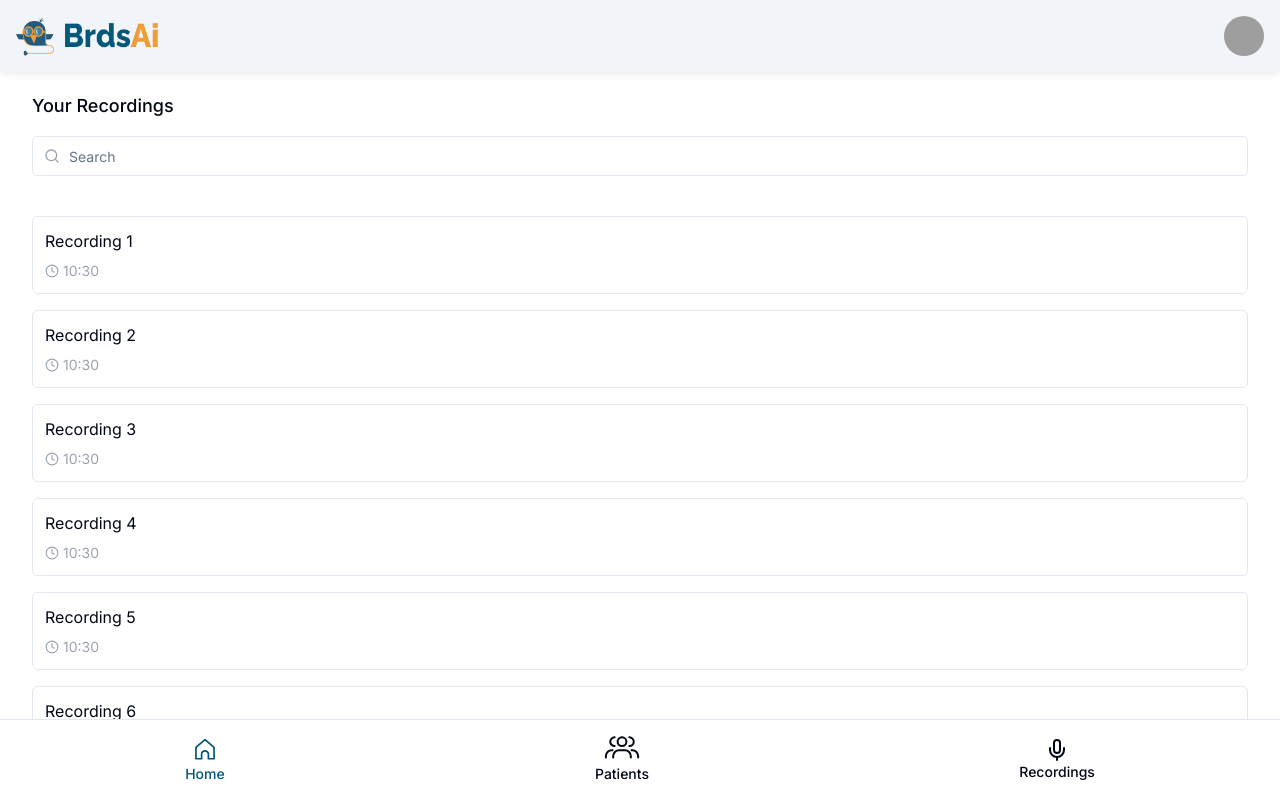
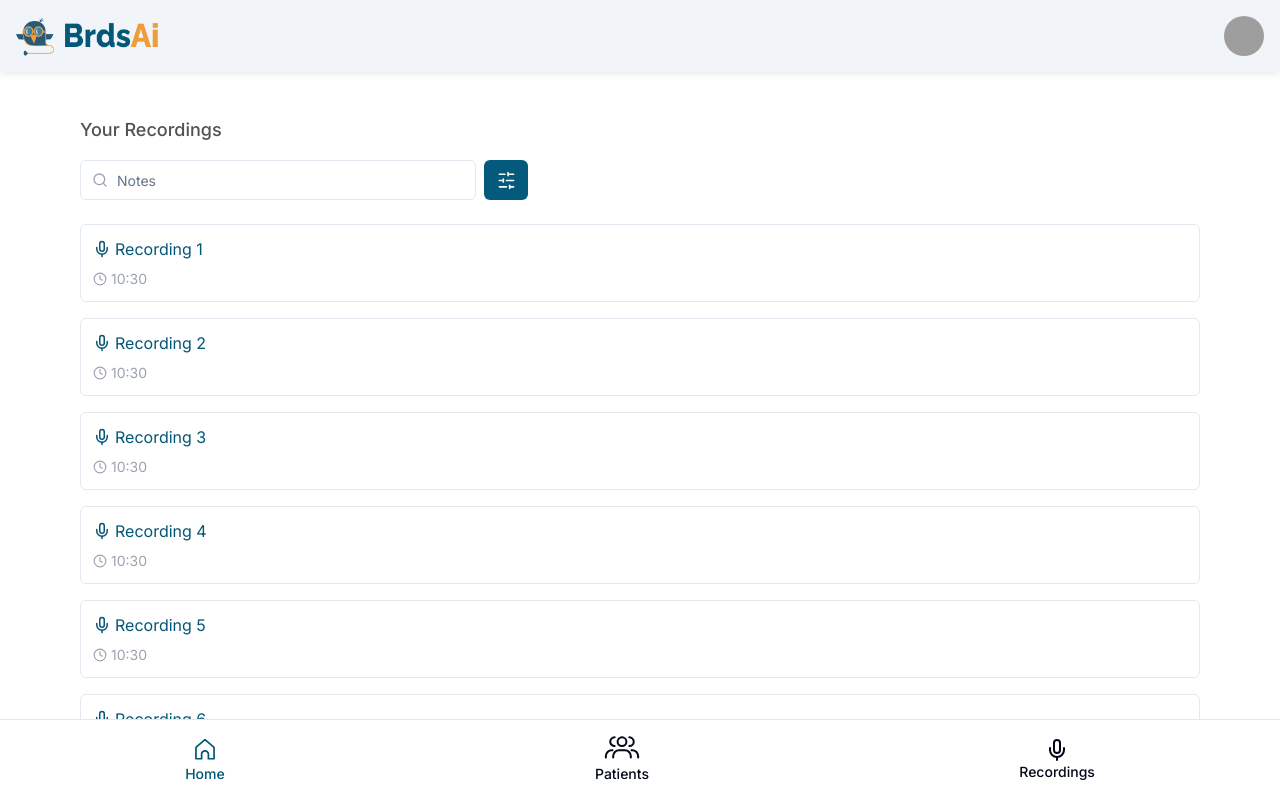
Before and after one commit to PriyanshuSharma23/brdsai-wingman, a Next.js app: page / in a window 1280 px wide. Shown: the top 798 px of the page. Built offline with nearby package versions, Linux system fonts and the light colour scheme; grey boxes are pictures that could not be loaded.

Commit message:
made layout consistent

```diff
--- a/app/(authenticated)/page.tsx
+++ b/app/(authenticated)/page.tsx
@@ -1,20 +1,28 @@
 import Link from "next/link";
 import { SearchIconInput } from "@/components/ui/icon-input";
-import { Clock, Search } from "lucide-react";
+import { Clock, Mic, Search, SlidersHorizontal } from "lucide-react";
+import { Button } from "@/components/ui/button";
 
 export default function Home() {
   return (
     <>
-      <div className="container space-y-2 md:space-y-4">
+      <div className="px-4 md:px-12 xl:px-20 space-y-2 md:space-y-4 text-neutral-600 pt-6">
         <h1 className="text-lg pt-5" style={{ fontWeight: 500 }}>
           Your Recordings
         </h1>
-        <SearchIconInput
-          icon={<Search size={16} className="stroke-gray-400" />}
-          placeholder={"Search"}
-        />
+        <div className="flex max-w-md items-center gap-2">
+          <div className="flex-1">
+            <SearchIconInput
+              icon={<Search size={16} className="stroke-gray-400" />}
+              className="w-full flex-1"
+            />
+          </div>
+          <Button className="w-11 ">
+            <SlidersHorizontal className="flex-shrink-0" size={19} />
+          </Button>
+        </div>
 
-        <div className="space-y-4 py-6">
+        <div className="space-y-4 py-2">
           {new Array(50).fill(1).map((_, i) => (
             <AudioCard
               id={`${i}`}
@@ -38,7 +46,10 @@ function AudioCard(props: AudioCardProps) {
   return (
     <Link href={"/recordings/" + props.id} className="block">
       <div className="space-y-2 p-3 border rounded-md">
-        <p>{props.name}</p>
+        <div className="flex gap-1 items-center text-blu ">
+          <Mic size={18}/>
+          <p>{props.name}</p>
+        </div>
         <div className="flex items-center gap-1">
           <Clock className="stroke-gray-400" size={14} />
           <p className="text-sm text-gray-400">{props.duration}</p>
```
